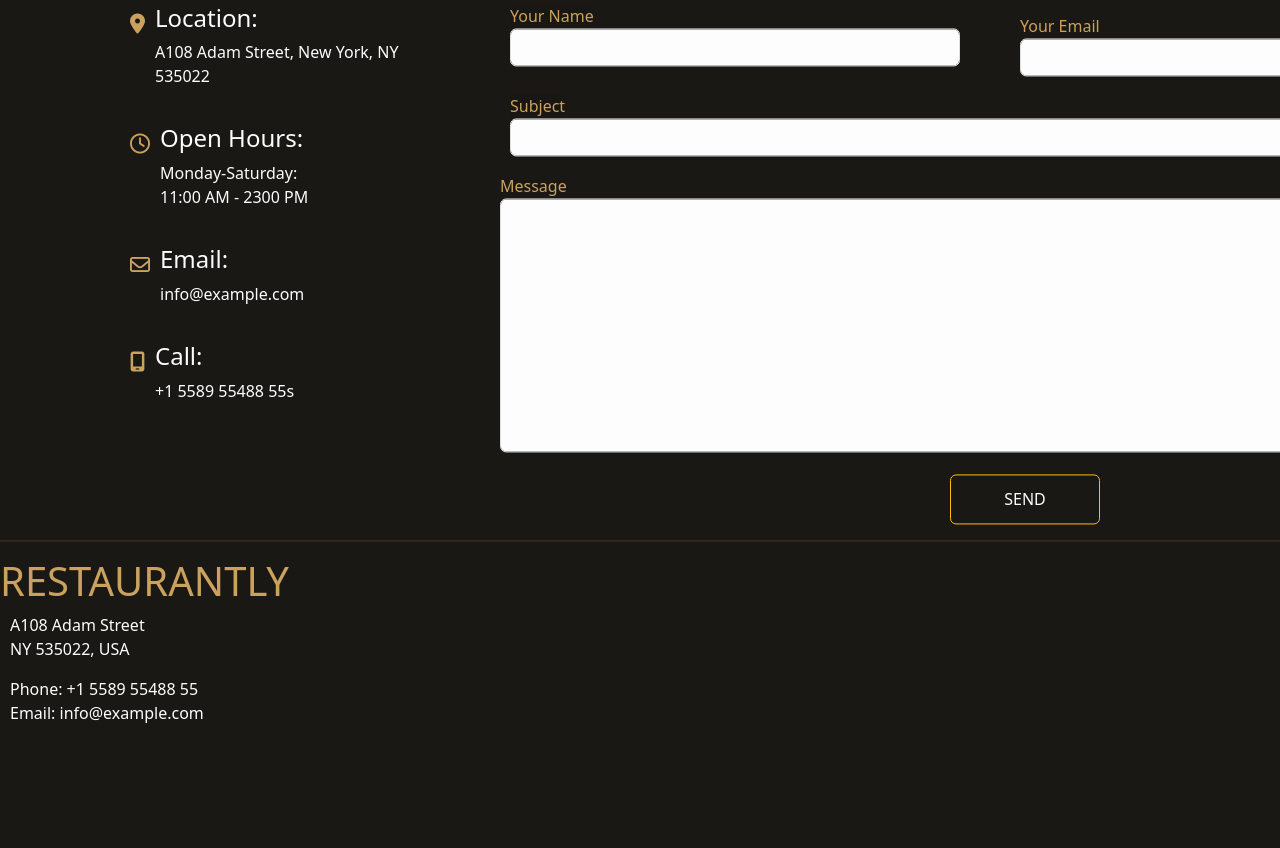
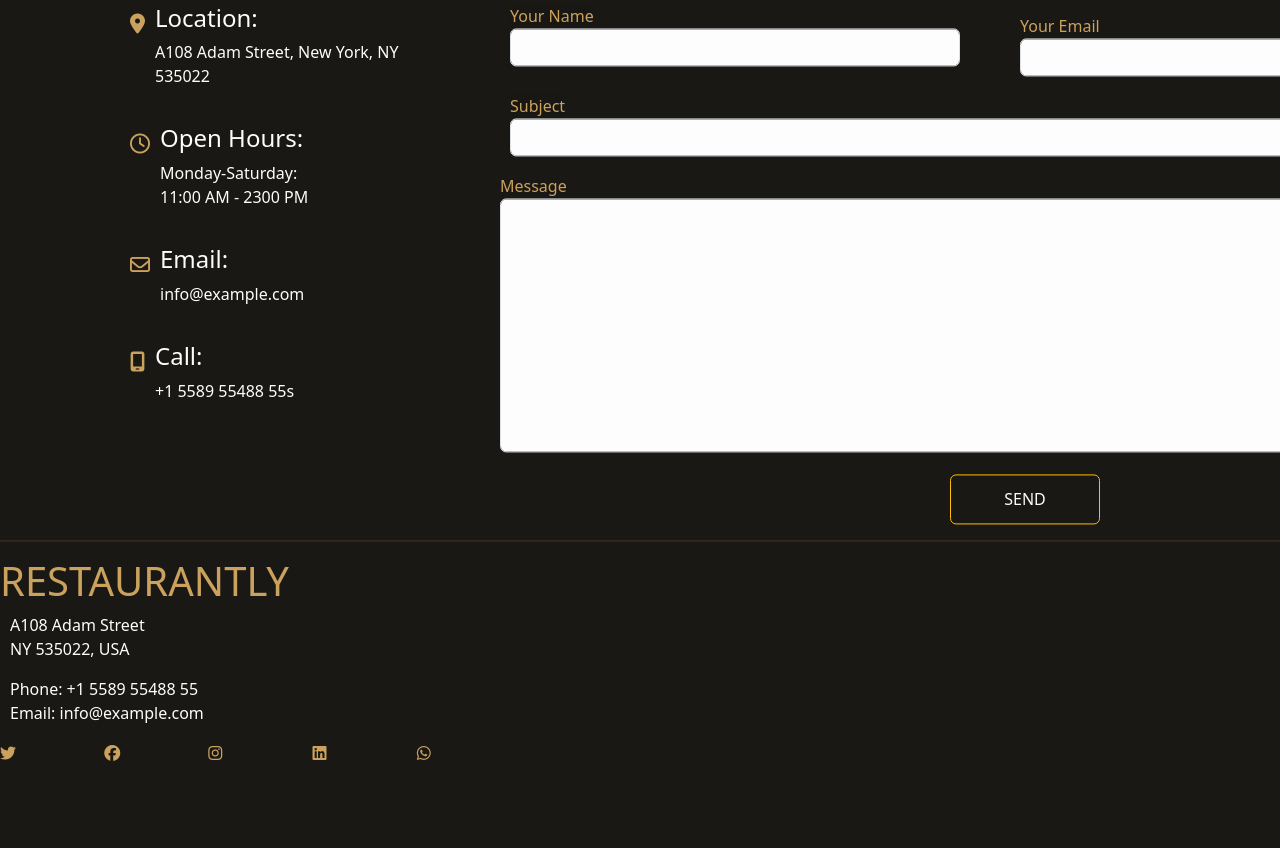
Before and after one commit to tumpadevnath/project..1, a plain HTML site: page index.html in a window 1280 px wide. Shown: the part 7070-7918 px from the top of the page. Drawn offline with nearby package versions, Linux system fonts and the light colour scheme.

Commit message:
2nd commit

```diff
--- a/index.html
+++ b/index.html
@@ -514,6 +514,14 @@ data-aos-duration="1500">
               <h1 style="color: #cda45e;">RESTAURANTLY</h1>
               <p class="fw-light"style="color: white;margin-left: 10px;">A108 Adam Street<br> NY 535022, USA</p>
               <p class="fw-light"style="color: white;margin-left: 10px;">Phone: +1 5589 55488 55<br>Email: info@example.com</p>
+              <div>
+                <i class="fa-brands fa-twitter" style="width: 100px;height: 100px;color: #cda45e;"></i>
+                <i class="fa-brands fa-facebook"style="width: 100px;height: 100px;color: #cda45e;"></i>
+                <i class="fa-brands fa-instagram" style="width: 100px;height: 100px;color: #cda45e;"></i>
+                <i class="fa-brands fa-linkedin" style="width: 100px;height: 100px;color: #cda45e;"></i>
+                <i class="fa-brands fa-whatsapp" style="width: 100px;height: 100px;color: #cda45e;"></i>
+              </div>
+
             </div>
           </div>
 
```
